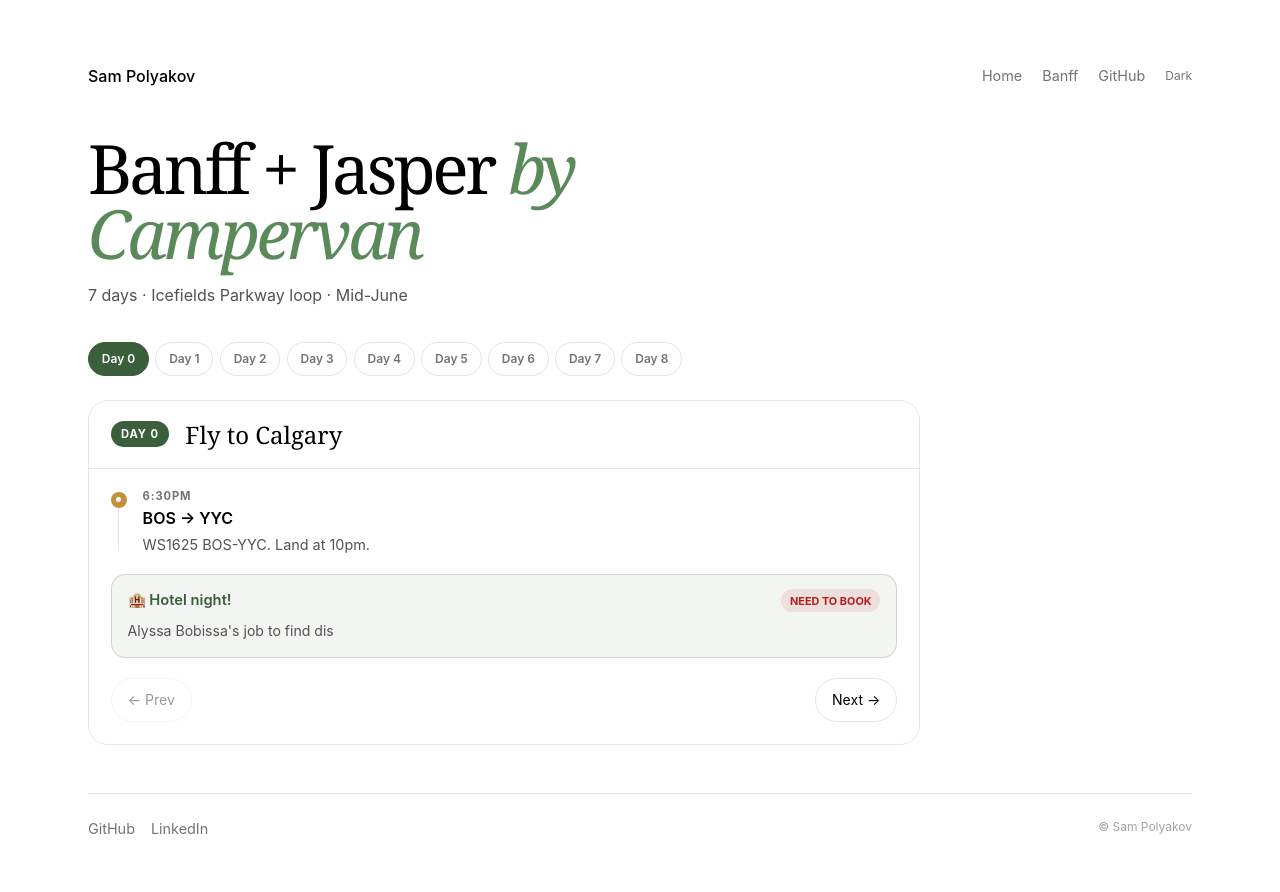
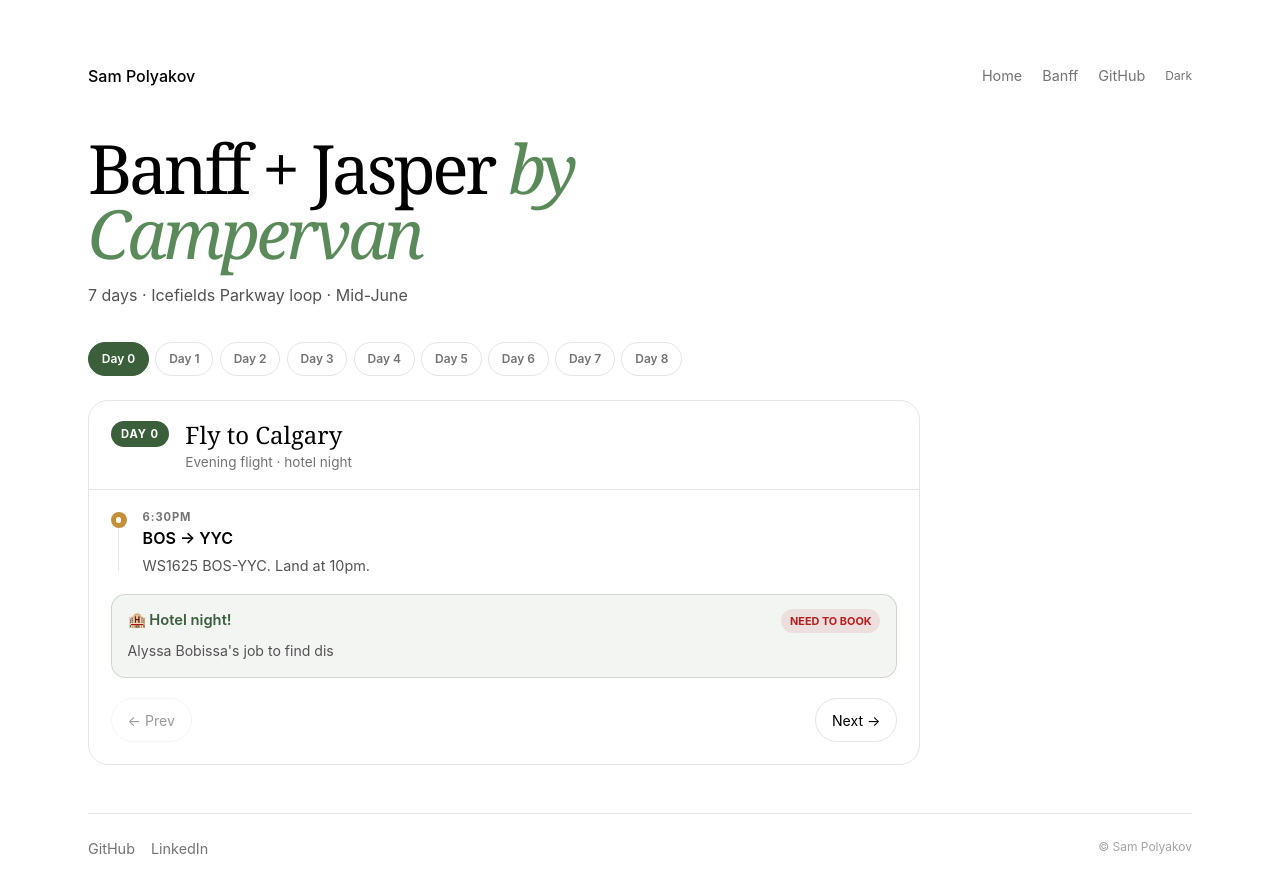
Before and after one commit to sampolz/portfolio, a Next.js app: page /banff-itinerary in a window 1280 px wide. Shown: the top 892 px of the page. Built offline with nearby package versions, Linux system fonts and the light colour scheme.

Commit message:
fixed depolyment error

```diff
--- a/app/banff-itinerary/itinerary-client.tsx
+++ b/app/banff-itinerary/itinerary-client.tsx
@@ -37,6 +37,7 @@ const days: DayItem[] = [
   {
     badge: 'Day 0',
     title: 'Fly to Calgary',
+    subtitle: 'Evening flight · hotel night',
     events: [
       {
         time: '6:30pm',
@@ -412,6 +413,7 @@ const tagToneClass: Record<TagTone, string> = {
 const badgeToneClass: Record<BadgeTone, string> = {
   res: styles.badgeRes,
   fcfs: styles.badgeFcfs,
+  booked: styles.badgeBooked,
 }
 
 export function ItineraryClient() {
```
